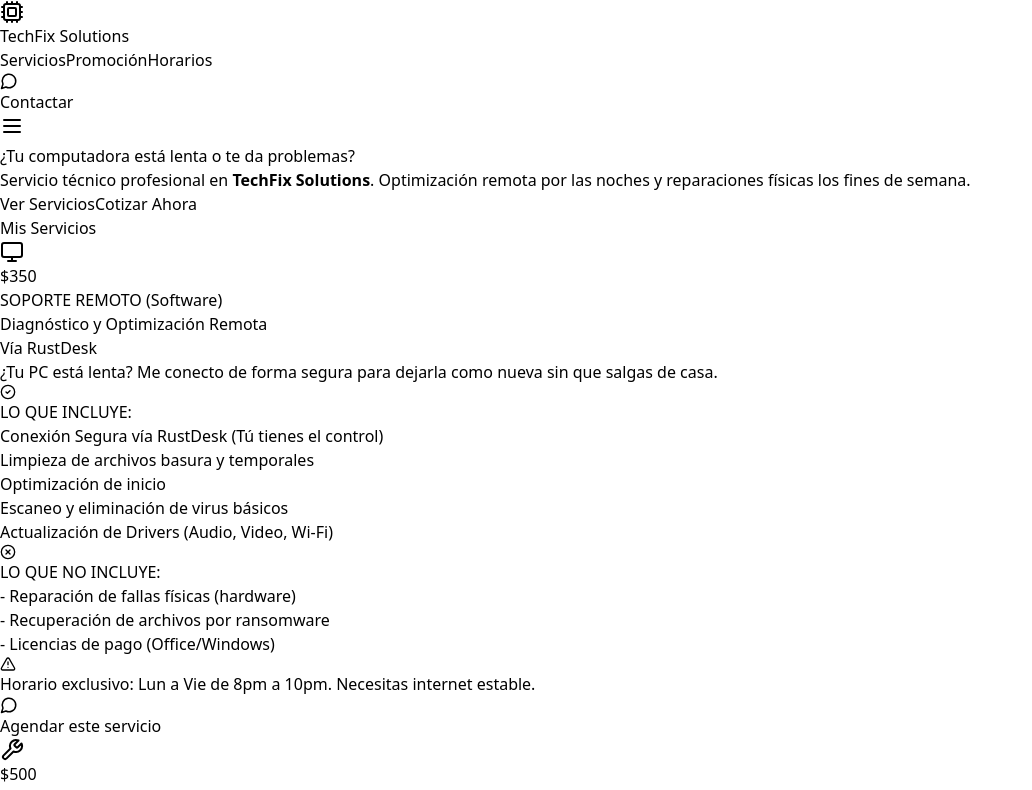
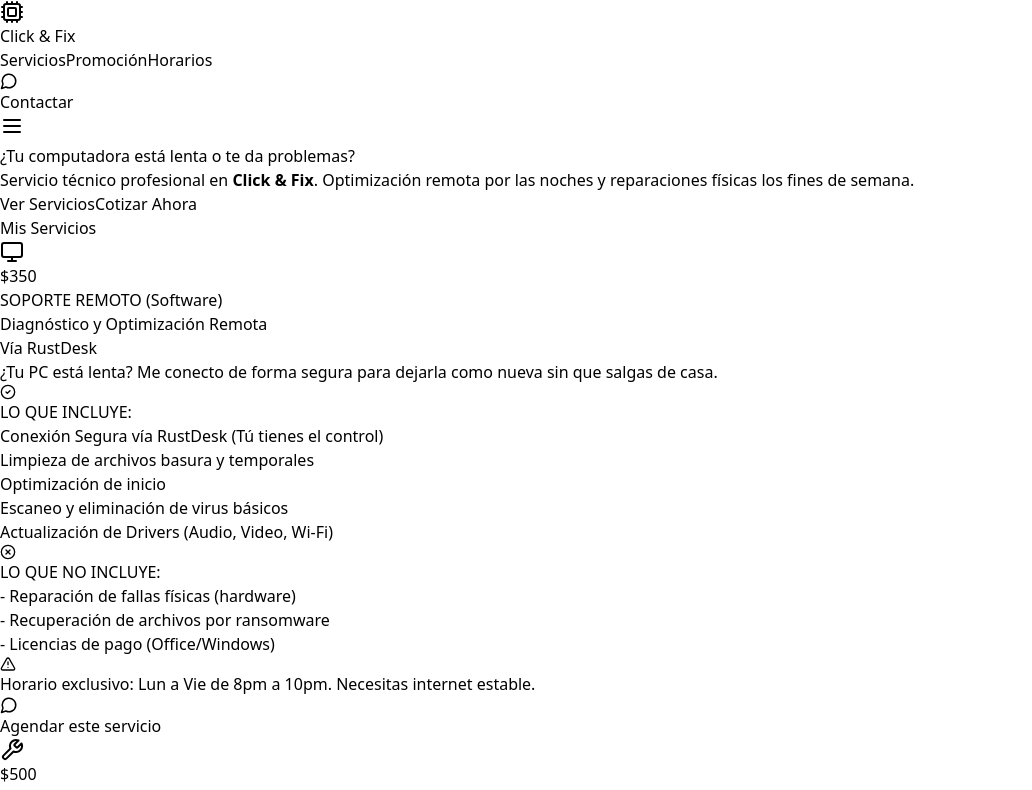
Before and after one commit to CesarMah/Servicios-techfix, a React (Vite) app: page / in a window 1280 px wide. Shown: the top 790 px of the page, without its empty margins (0-1032 px from the left). Built offline with nearby package versions, Linux system fonts and the light colour scheme.

Commit message:
Actualizacion nombres

```diff
--- a/src/App.jsx
+++ b/src/App.jsx
@@ -6,8 +6,8 @@
    CONFIGURACIÓN GENERAL
    Cambia el nombre de tu negocio aquí abajo 👇
    ======================================== */
-const businessName = "TechFix Solutions";
-const phoneNumber = "525512345678"; // Tu número de WhatsApp
+const businessName = "Click & Fix";
+const phoneNumber = "525565397857"; // Tu número de WhatsApp
 
 /* ========================================
   BASE DE DATOS DE SERVICIOS
```
